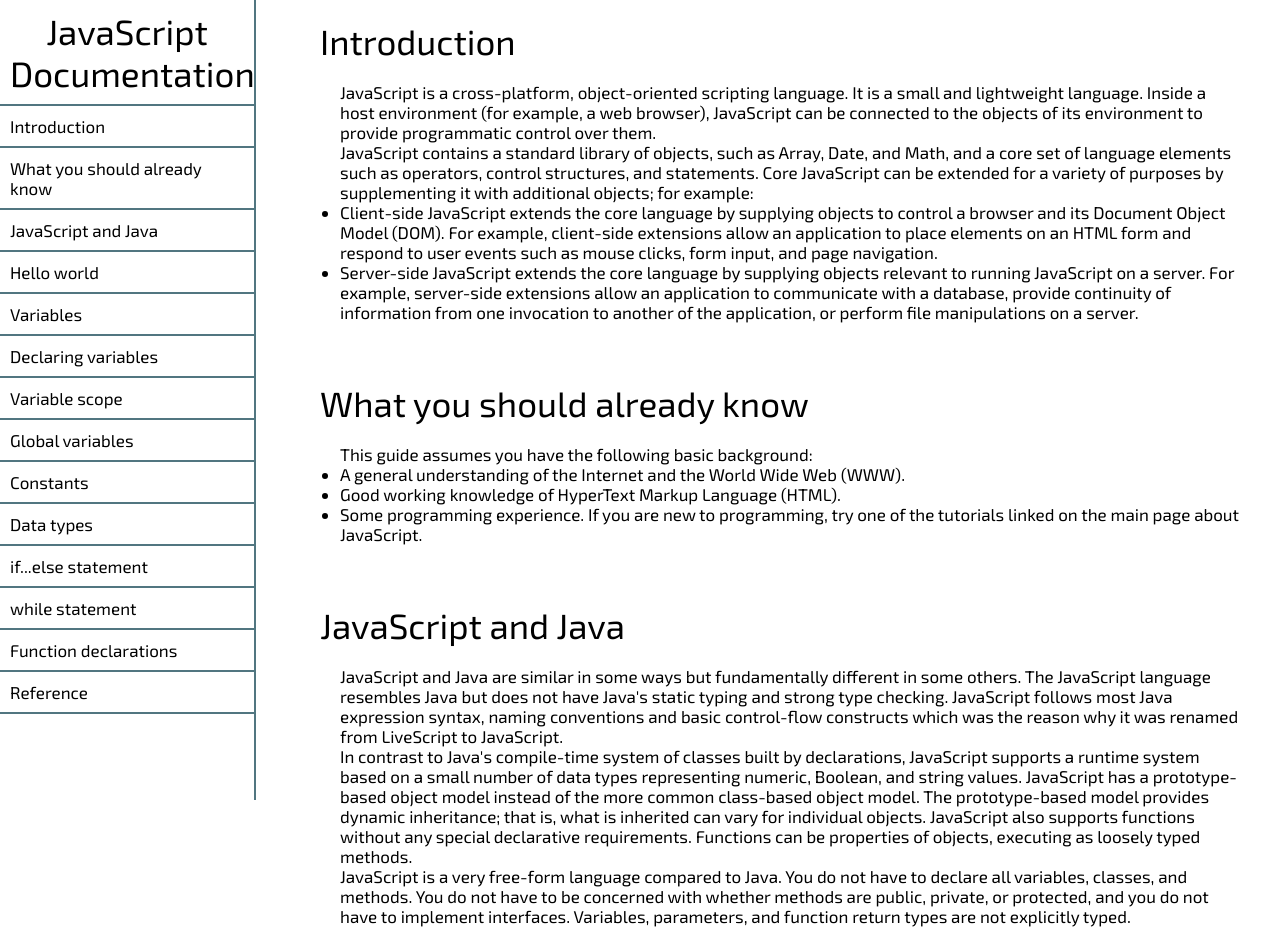
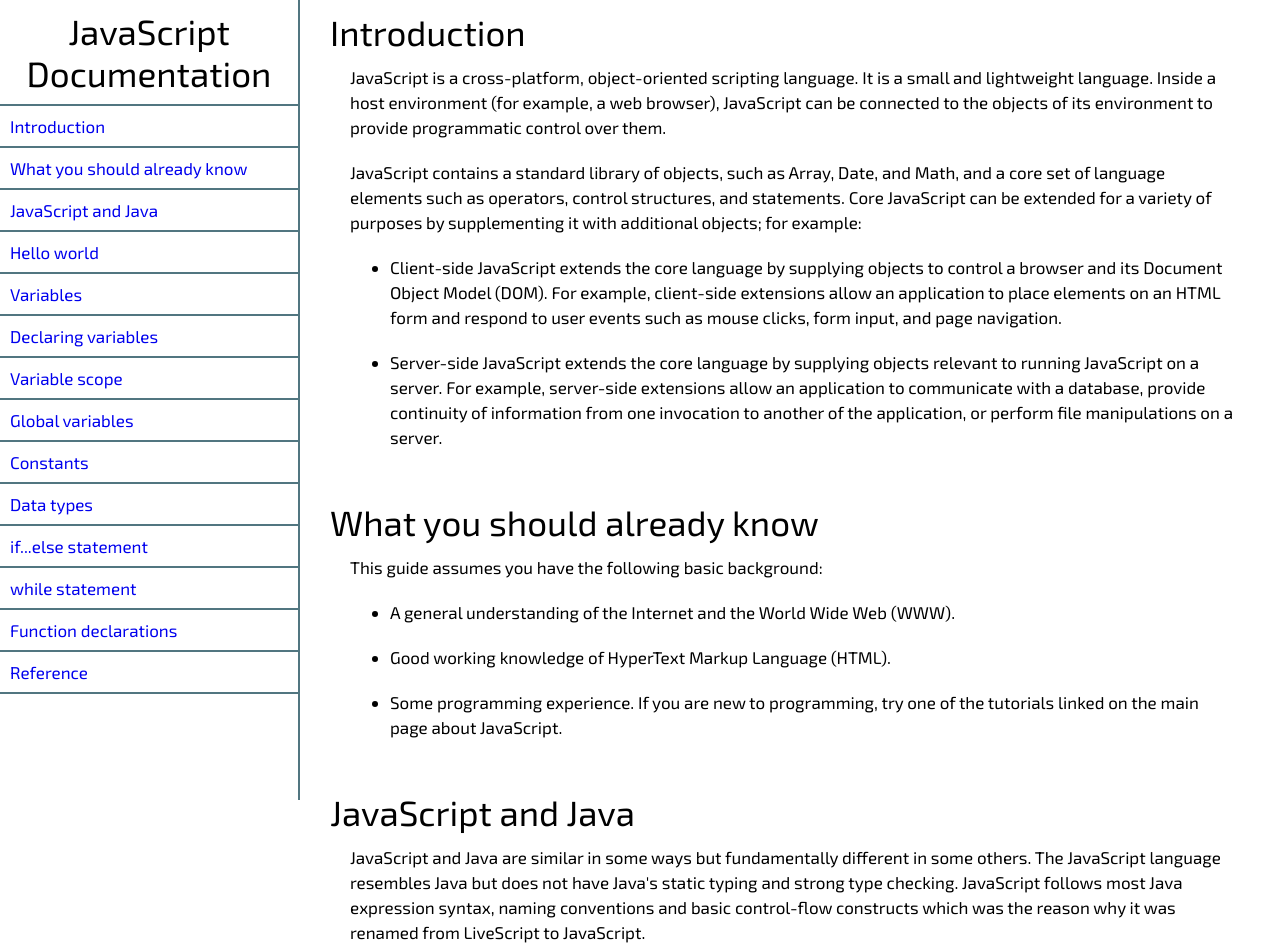
Before and after one commit to lualfemo/technical-documentation-page, a plain HTML site: page index.html in a window 1280 px wide. Shown: the top 949 px of the page. Drawn offline with Linux system fonts and the light colour scheme.

Commit message:
Termine mi proyecto

```diff
--- a/index.html
+++ b/index.html
@@ -14,20 +14,20 @@
     <nav id="navbar">
       <header>JavaScript Documentation</header>
       <ul>
-        <li><a href="#" class="nav-link"></a>Introduction</li>
-        <li><a href="#" class="nav-link"></a>What you should already know</li>
-        <li><a href="#" class="nav-link"></a>JavaScript and Java</li>
-        <li><a href="#" class="nav-link"></a>Hello world</li>
-        <li><a href="#" class="nav-link"></a>Variables</li>
-        <li><a href="#" class="nav-link"></a>Declaring variables</li>
-        <li><a href="#" class="nav-link"></a>Variable scope</li>
-        <li><a href="#" class="nav-link"></a>Global variables</li>
-        <li><a href="#" class="nav-link"></a>Constants</li>
-        <li><a href="#" class="nav-link"></a>Data types</li>
-        <li><a href="#" class="nav-link"></a>if...else statement</li>
-        <li><a href="#" class="nav-link"></a>while statement</li>
-        <li><a href="#" class="nav-link"></a>Function declarations</li>
-        <li><a href="#" class="nav-link"></a>Reference</li>
+        <li><a href="#Introduction" class="nav-link">Introduction</a></li>
+        <li><a href="#What_you_should_already_know" class="nav-link">What you should already know</a></li>
+        <li><a href="#JavaScript_and_Java" class="nav-link">JavaScript and Java</a></li>
+        <li><a href="#Hello_world" class="nav-link">Hello world</a></li>
+        <li><a href="#Variables" class="nav-link">Variables</a></li>
+        <li><a href="#Declaring_variables" class="nav-link">Declaring variables</a></li>
+        <li><a href="#Variable_scope" class="nav-link">Variable scope</a></li>
+        <li><a href="#Global_variables" class="nav-link">Global variables</a></li>
+        <li><a href="#Constants" class="nav-link">Constants</a></li>
+        <li><a href="#Data_types" class="nav-link">Data types</a></li>
+        <li><a href="#if...else_statement" class="nav-link">if...else statement</a></li>
+        <li><a href="#while_statement" class="nav-link">while statement</a></li>
+        <li><a href="#Function_declarations" class="nav-link">Function declarations</a></li>
+        <li><a href="#Reference" class="nav-link">Reference</a></li>
       </ul>
     </nav>
     <main id="main-doc">
@@ -136,7 +136,7 @@
           <p>The latest ECMAScript standard defines seven data types:</p>
           <ul>
             <li>Six data types that are primitives:</li>
-            <ul>
+            <ul class="data-types-list">
               <li>Boolean. true and false.</li>
               <li>null. A special keyword denoting a null value. Because JavaScript is case-sensitive, null is not the same as Null, NULL, or any other variant.</li>
               <li>undefined. A top-level property whose value is undefined.</li>
@@ -149,7 +149,7 @@
           <p>Although these data types are a relatively small amount, they enable you to perform useful functions with your applications. Objects and functions are the other fundamental elements in the language. You can think of objects as named containers for values, and functions as procedures that your application can perform.</p>
         </article>
       </section>
-      <section class="main-section" id="if...else statement">
+      <section class="main-section" id="if...else_statement">
         <header>if...else statement</header>
         <article>
           <p>Use the if statement to execute a statement if a logical condition is true. Use the optional else clause to execute a statement if the condition is false. An if statement looks as follows:</p>
--- a/styles.css
+++ b/styles.css
@@ -7,6 +7,7 @@
 html {
     font-size: 62.5%;
     font-family: 'Exo 2', sans-serif;
+    scroll-behavior: smooth;
 }
 
 /*Ccontenedor principal*/
@@ -23,6 +24,7 @@ html {
     border-right: 2px solid rgb(81, 118, 128);
     position: fixed;
     height: 100%;
+    max-width: 300px;
 }
 
 header {
@@ -43,16 +45,27 @@ header {
     border-bottom: 2px solid rgb(81, 118, 128);
 }
 
+.nav-link {
+    text-decoration: none;
+    display: block;
+}
+
+.nav-link:hover {
+    background-color: rgb(208, 213, 213);
+    padding: 1rem;
+}
+
 /*main-doc*/
 
 #main-doc {
     margin-left: 30rem;
+    line-height: 2.5rem;
 }
 
 /*Secciones*/
 
 .main-section {
-    padding: 2rem;
+    padding: 2rem 2rem 0 2rem;
 }
 
 /*Articles*/
@@ -60,3 +73,41 @@ header {
 article {
     padding: 2rem;
 }
+
+article li {
+    margin: 0 0 2rem 4rem;
+}
+
+.data-types-list li {
+    margin-left: 7rem;
+}
+
+p {
+    margin-bottom: 2rem;
+}
+
+code {
+    display: block;
+    background-color: rgb(239, 239, 239);
+    padding: 2rem;
+    margin-bottom: 1rem;
+    margin-top: 1rem;
+}
+
+@media (max-width: 1365px) {
+   #navbar {
+    width: auto;
+   }
+
+   #navbar ul {
+    list-style: none;
+   }
+
+   .nav-link {
+    text-decoration: none;
+   }
+
+   .main-section {
+    margin-left: 1rem;
+   }
+}
```
